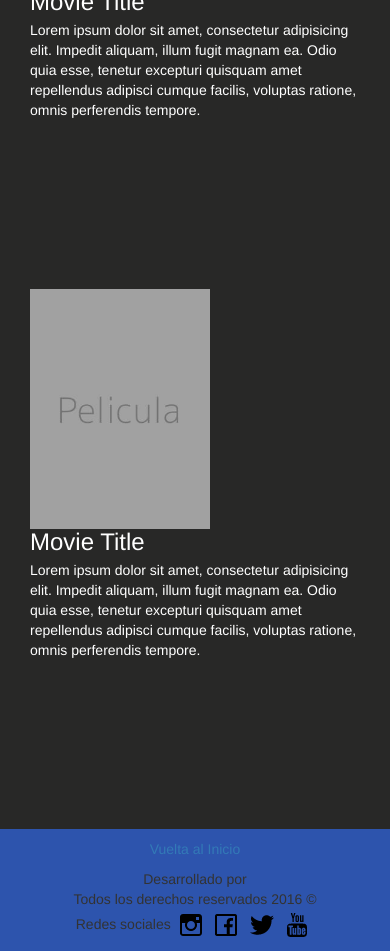
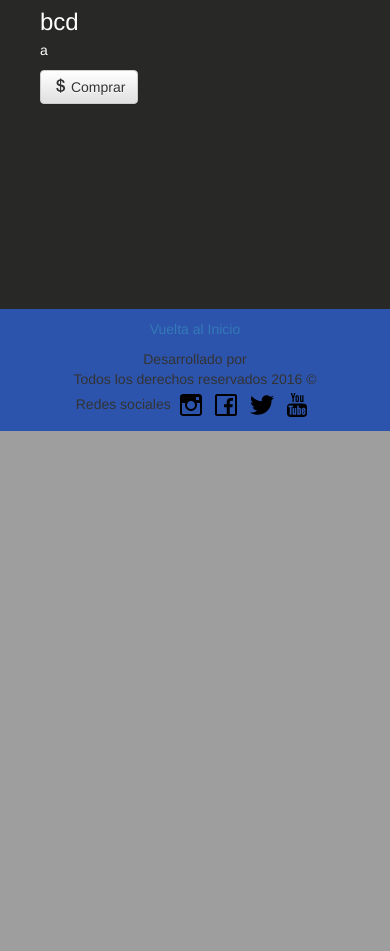
Before and after one commit to SoftARV/F4movies-web-page, a PHP site: page /peliculas.php in a window 390 px wide. Shown: the part 1112-2063 px from the top of the page. After the commit the page ends 1543 px from the top, so only its background shows below. Run offline with PHP 8.4, Linux system fonts and the light colour scheme; data comes from the database, SQL or seed files in the repository.

Commit message:
feat: peliculas
feat: peliculas
fix: display peliculas
style: peliculas.php

```diff
--- a/css/style-peliculas.css
+++ b/css/style-peliculas.css
@@ -10,7 +10,7 @@ input {
 	padding: 5px;
 }
 
-.poster {
+.poster-peli, .poster {
 	height: 240px;
 	width: 180px;
 }
@@ -22,3 +22,12 @@ input {
 	height: 200px;
 	color: #000000;
 }
+
+.description{
+	margin-left: 10px;
+	margin-top: 10px;
+
+}
+p{
+	text-align: justify;
+}
--- a/js/switch_view.js
+++ b/js/switch_view.js
@@ -1,19 +1,23 @@
 $(document).ready(function() {
 
-    $('#list-view').click(function(){
-        $('.movie').removeClass().addClass('movie col-md-12', function() {
-            $('.poster').removeClass().addClass('poster col-md-6', function() {
-                $('.description').removeClass().addClass('description col-md-6')
-            })
-        })
-    })
+    $('#list-view').on('click',function(){
+        $('.movie').removeClass('col-lg-4');
+        $('.movie').addClass('col-lg-12');
+        $('.poster').removeClass('col-lg-6')
+        $('.poster').addClass('col-lg-6');
+        $('.description').removeClass('col-lg-12');
+        $('.description').addClass('col-lg-8');
 
-    $('#grid-view').click(function(){
-        $('.movie').removeClass().addClass('movie col-md-4', function() {
-            $('.poster').removeClass.addClass('poster',function() {
-                $('.description').removeClass().addClass('description')
-            })
-        })
-    })
+    });
 
-})
+   $('#grid-view').on('click',function(){
+        $('.movie').removeClass('col-lg-12');
+        $('.movie').addClass('col-lg-4');
+        $('.poster').removeClass('col-lg-6');
+        $('.poster').addClass('col-lg-6');
+        $('.description').removeClass('col-lg-8');
+        $('.description').addClass('col-lg-12');
+
+    });
+
+});
--- a/modules/peliculas.php
+++ b/modules/peliculas.php
@@ -1,7 +1,28 @@
 <?php
 	function movies(){
+		$server   = "localhost";
+		$username = "root";
+		$password = "";
+		$database = "venta";
 
+		$conn = new mysqli($server, $username, $password,$database);
+		$listadoPeliculas = 'SELECT ID_pelicula,nombre,descripcion,link_imagen FROM pelicula';
+		$result = $conn->query($listadoPeliculas);
+		 while($row = $result->fetch_assoc())
+    	{
+    		echo '<div class="movie col-md-4">
+					<div class="poster">
+						<a value="'.$row['ID_pelicula'].'" href=""><img class="poster" src="'.$row['link_imagen'].'" alt="Poster"></a>
+					</div>
+					<div class="description">
+						<h3 class="media-heading movie-title">'.$row['nombre'].'</h3>
+						<p>'.$row['descripcion'].'</p>
+						<button type="button" class="btn btn-default" value="" aria-label="Left Align">
+  							<span class="glyphicon glyphicon-usd" aria-hidden="true"></span> Comprar
+						</button>
+					</div>
+				</div>';
+    	}
 
 	}
-
 ?>
--- a/peliculas.php
+++ b/peliculas.php
@@ -1,5 +1,6 @@
 <?php
 		include("modules/modules.php");
+		include("modules/peliculas.php");
 		session_start();
 ?>
 <!DOCTYPE html>
@@ -55,38 +56,11 @@
 			</div>
 		</div>
 
-		<div class="col-lg-9" style="color: white;">
-
-			<div class="movie col-md-4">
-				<div class="poster">
-					<a href=""><img class="poster" src="images/Default.jpg" alt="Poster"></a>
-				</div>
-				<div class="description">
-					<h3 class="media-heading movie-title">Movie Title</h3>
-					<p>Lorem ipsum dolor sit amet, consectetur adipisicing elit. Impedit aliquam, illum fugit magnam ea. Odio quia esse, tenetur excepturi quisquam amet repellendus adipisci cumque facilis, voluptas ratione, omnis perferendis tempore.</p>
-				</div>
+		<div class="col-lg-10" style="color: white;">
+			<?php
+				movies();
+			?>
 			</div>
-
-			<div class="movie col-md-4">
-				<div class="poster">
-					<a href=""><img class="poster" src="images/Default.jpg" alt="Poster"></a>
-				</div>
-				<div class="description">
-					<h3 class="media-heading movie-title">Movie Title</h3>
-					<p>Lorem ipsum dolor sit amet, consectetur adipisicing elit. Impedit aliquam, illum fugit magnam ea. Odio quia esse, tenetur excepturi quisquam amet repellendus adipisci cumque facilis, voluptas ratione, omnis perferendis tempore.</p>
-				</div>
-			</div>
-
-			<div class="movie col-md-4">
-				<div class="poster">
-					<a href=""><img class="poster" src="images/Default.jpg" alt="Poster"></a>
-				</div>
-				<div class="description">
-					<h3 class="media-heading movie-title">Movie Title</h3>
-					<p>Lorem ipsum dolor sit amet, consectetur adipisicing elit. Impedit aliquam, illum fugit magnam ea. Odio quia esse, tenetur excepturi quisquam amet repellendus adipisci cumque facilis, voluptas ratione, omnis perferendis tempore.</p>
-				</div>
-			</div>
-
 		</div>
 	</div>
 </div>
```
